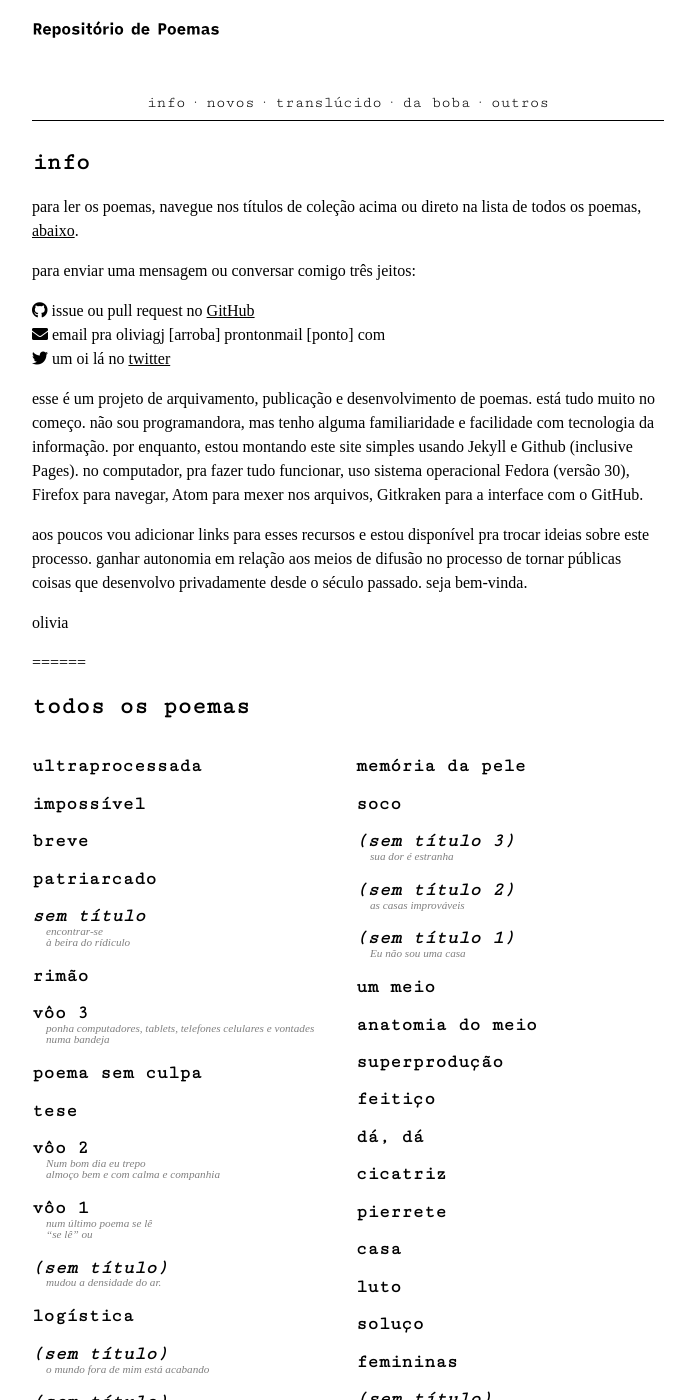
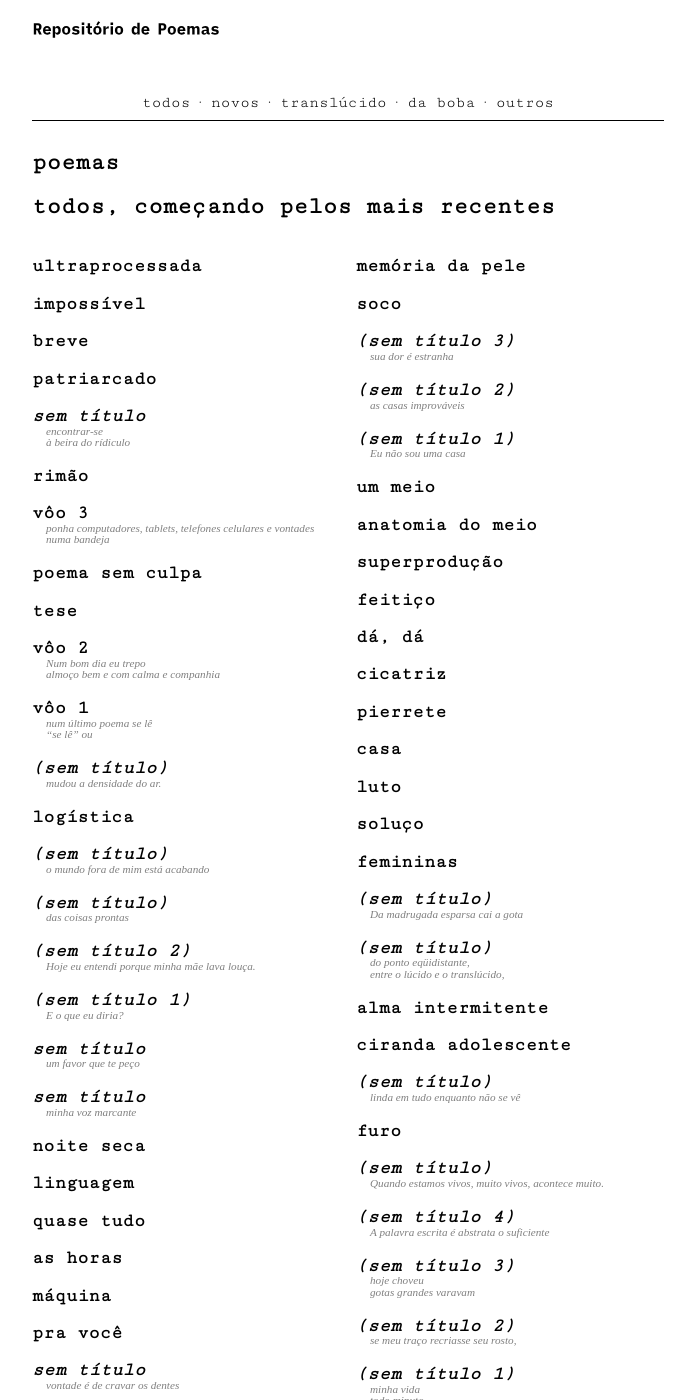
Before and after one commit to olivia-olivia/olivia-olivia.github.io, a Jekyll site: the page built from index.md, in a window 1280 px wide and 1400 px high. Shown: the whole window, without its empty margins (292-987 px from the left). Built offline with Jekyll 4.4.1, drawn with Linux system fonts in a browser that asks for light colours; nearby versions of some CDN libraries; some web fonts are replaced; some of the changed text lies outside the part shown.

Commit message:
mudanças na página inicial e navegação
- prioriza a lista de poema
- simplifica texto de boas vindas
- inclui links técnicos
- adequa os títulos de navegação

```diff
--- a/_includes/nav.html
+++ b/_includes/nav.html
@@ -1,5 +1,5 @@
 <div id="nav">
-  <a style="font-family:'Cutive Mono'" href="{{site.url}}{{site.baseurl}}/">info</a> ·
+  <a style="font-family:'Cutive Mono'" href="{{site.url}}{{site.baseurl}}/">todos</a> ·
   <a style="font-family:'Cutive Mono'" href="{{site.url}}{{site.baseurl}}/categories/novos/">novos</a> ·
   <a style="font-family:'Cutive Mono'" href="{{site.url}}{{site.baseurl}}/categories/translucido/">translúcido</a> ·
   <a style="font-family:'Cutive Mono'" href="{{site.url}}{{site.baseurl}}/categories/da-boba/">da boba</a> ·
--- a/index.md
+++ b/index.md
@@ -1,38 +1,10 @@
 ---
-# You don't need to edit this file, it's empty on purpose.
-# Edit theme's home layout instead if you wanna make some changes
-# See: https://jekyllrb.com/docs/themes/#overriding-theme-defaults
 layout: default
-title: info
+title: poemas
 ---
 
-para ler os poemas, navegue nos títulos de coleção acima ou direto na lista
-de todos os poemas, [abaixo](#todos-os-poemas).
-
-para enviar uma mensagem ou conversar comigo três jeitos:
-
-<i class="fab fa-github"></i> issue ou pull request no  [GitHub](https://github.com/olivia-olivia/olivia-olivia.github.io)
-<i class="fas fa-envelope"></i> email pra oliviagj [arroba] prontonmail [ponto] com
-<i class="fab fa-twitter"></i> um oi lá no [twitter](http://twitter.com/oliviagj/)
-
-
-esse é um projeto de arquivamento, publicação e desenvolvimento de poemas.
-está tudo muito no começo. não sou programandora, mas tenho alguma familiaridade
-e facilidade com tecnologia da informação. por enquanto, estou montando este
-site simples usando Jekyll e Github (inclusive Pages). no computador, pra fazer
-tudo funcionar, uso sistema operacional Fedora (versão 30), Firefox para
-navegar, Atom para mexer nos arquivos, Gitkraken para a interface com o GitHub.
-
-aos poucos vou adicionar links para esses recursos e estou disponível pra trocar
-ideias sobre este processo. ganhar autonomia em relação aos meios de difusão
-no processo de tornar públicas coisas que desenvolvo privadamente desde o século
-passado. seja bem-vinda.
-
-olivia
-
-======
 <div>
-  <h2> todos os poemas </h2>
+  <h2> todos, começando pelos mais recentes </h2>
 </div>
 
 <div id="index-posts">
@@ -51,3 +23,35 @@ olivia
   </div>
   {% endfor %}
 </div>
+
+=====
+
+olá,
+
+seja bem-vinda!
+
+esse é um projeto de arquivamento, publicação e desenvolvimento de poemas.
+está tudo muito no começo.
+
+para enviar uma mensagem ou conversar comigo três jeitos:
+
+<i class="fab fa-github"></i> issue ou pull request no  [GitHub](https://github.com/olivia-olivia/olivia-olivia.github.io)
+<i class="fas fa-envelope"></i> email pra oliviagj [arroba] prontonmail [ponto] com
+<i class="fab fa-twitter"></i> um oi lá no [twitter](http://twitter.com/oliviagj/)
+
+olivia
+
+======
+
+sobre publicação, edição, hospedagem da página, etc.
+
+não sou programadora, mas tenho alguma familiaridade e facilidade com
+tecnologia da informação. por enquanto, estou montando este site simples usando
+[Jekyll](https://jekyllrb.com/) e [Github](https://github.com/) (inclusive Pages). no computador, pra fazer tudo funcionar, uso
+sistema operacional [Fedora](https://getfedora.org/), [Firefox](https://firefox.com/) para navegar, [Atom](https://atom.io/) para mexer
+nos arquivos, [Gitkraken](https://www.gitkraken.com/) para a interface com o GitHub.
+
+estou disponível pra trocar
+ideias sobre este processo. ganhar autonomia em relação aos meios de difusão
+no processo de tornar públicas coisas que desenvolvo privadamente desde o século
+passado.
```
